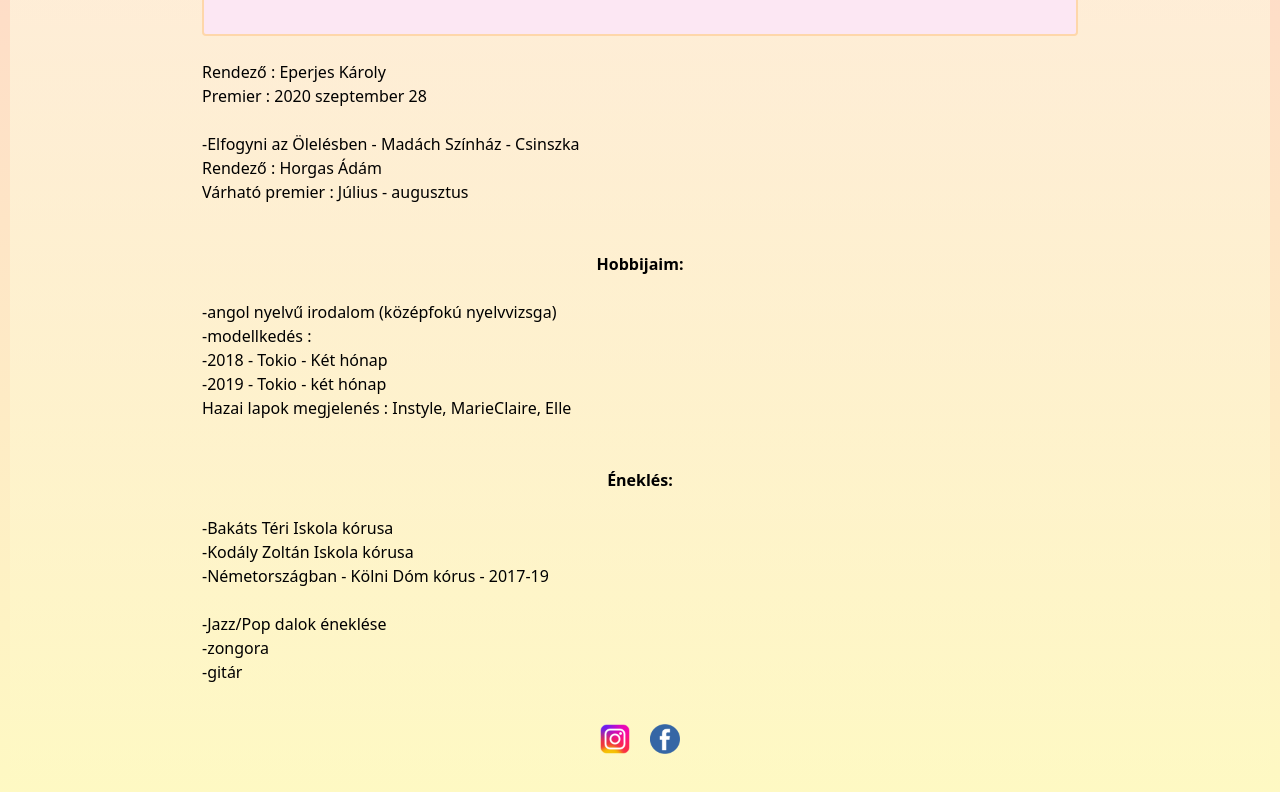
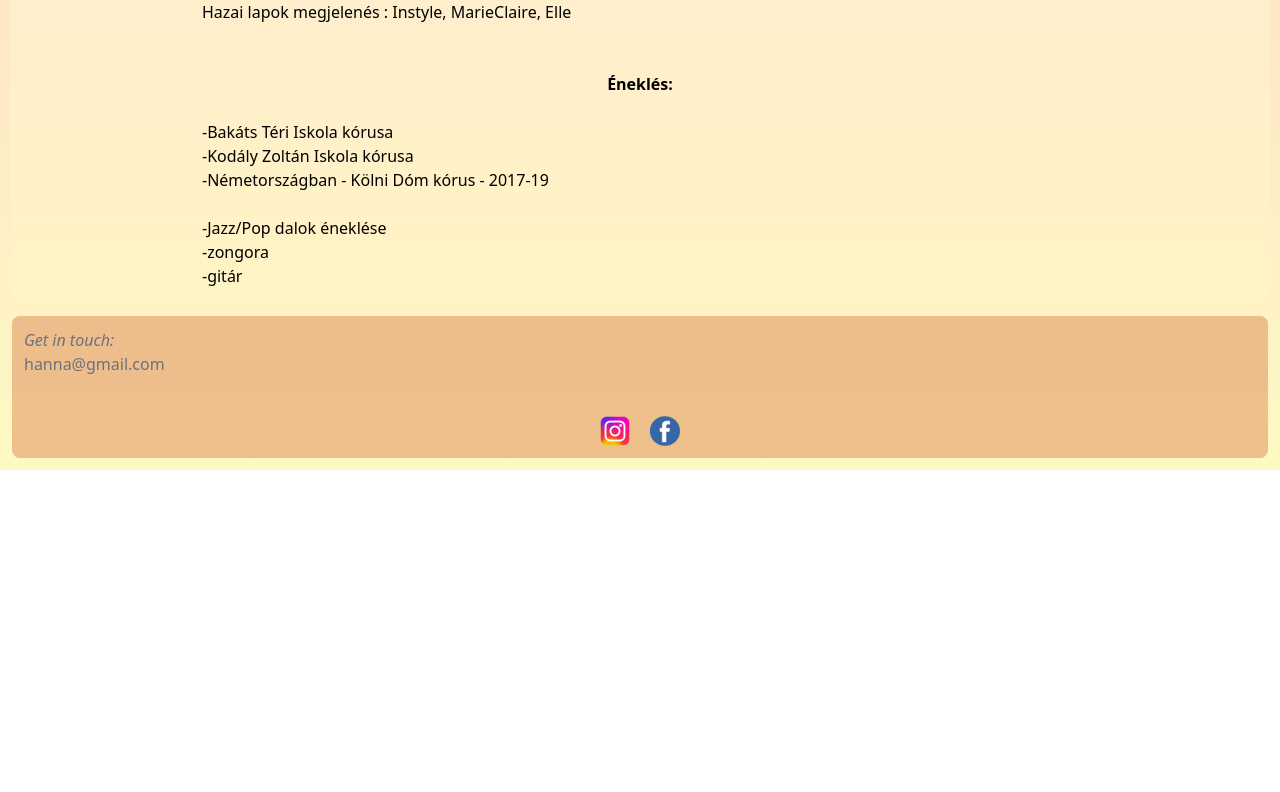
Before and after one commit to vladyslavt97/Anait-Vanoian, a Next.js app: page / in a window 1280 px wide. Shown: the part 1918-2710 px from the top of the page. After the commit the page ends 2388 px from the top, so only its background shows below. Built offline with nearby package versions, Linux system fonts and the light colour scheme; grey boxes are pictures that could not be loaded.

Commit message:
Footer and gallery page

```diff
--- /dev/null
+++ b/app/gallery/page.tsx
@@ -0,0 +1,14 @@
+import Gallery from "@/components/Gallery"
+
+type Props = {}
+
+export default function page({}: Props) {
+  return (
+    <div className="bg-gradient-to-b from-white to-yellow-100/30 rounded-2xl m-2.5 p-4 h-screen flex flex-col justify-center gap-10">
+        <h2 className="text-center font-bold text-lg italic bg-clip-text bg-gradient-to-r from-purple-400 to-pink-600 text-transparent">Gallery</h2>
+        <div>
+            <Gallery/>
+        </div>
+    </div>
+  )
+}
--- a/app/layout.tsx
+++ b/app/layout.tsx
@@ -16,10 +16,10 @@ export default function RootLayout({
 }) {
   return (
     <html lang="en">
-      <body className='bg-gradient-to-b from-indigo-200 via-red-200 to-yellow-100'>
+      <body className='bg-gradient-to-b from-indigo-200 via-red-200 to-yellow-100 h-full'>
       <Header/>
         {children}
-      {/* <Footer/> */}
+      <Footer/>
       </body>
     </html>
   )
--- a/app/page.tsx
+++ b/app/page.tsx
@@ -6,7 +6,6 @@ export default function Home() {
   return (
     <main className="bg-gradient-to-b from-white to-yellow-100/30 rounded-2xl m-2.5 p-4">
       <h1 className="font-bold text-center py-10 text-4xl italic bg-clip-text bg-gradient-to-r from-purple-400 to-pink-600 text-transparent">Kelemen Hanna</h1>
-      <Gallery/>
       <h1 className="font-bold text-center py-2 text-lg italic bg-clip-text bg-gradient-to-r from-purple-400 to-pink-600 text-transparent">életrajz</h1>
       <Bio/>
     </main>
--- a/components/Bio.tsx
+++ b/components/Bio.tsx
@@ -1,4 +1,3 @@
-import Image from "next/image"
 type Props = {}
 
 export default function Bio({}: Props) {
@@ -102,14 +101,6 @@ export default function Bio({}: Props) {
         -zongora<br/>
         -gitár
 
-        <div className="flex flex-row justify-center gap-5">
-            <a href="https://www.instagram.com/hanna_kelemen_/" target="_blank" rel="noopener noreferrer" className="flex justify-center pt-10 pb-5">
-                <Image width={30} height={30} src="/instagram.png" alt=""/>
-            </a>
-            <a href="https://www.facebook.com/hanna.kelemen.71" target="_blank" rel="noopener noreferrer" className="flex justify-center pt-10 pb-5">
-                <Image width={30} height={30} src="/facebook.png" alt=""/>
-            </a>
-        </div>
     </div>
   )
 }
--- a/components/Footer.tsx
+++ b/components/Footer.tsx
@@ -1,7 +1,23 @@
+import Image from "next/image"
+
 type Props = {}
 
 export default function Footer({}: Props) {
   return (
-    <div className=" relative bottom-0">Footer</div>
+    <div className="relative bottom-0 bg-orange-700/30 m-3 rounded-lg flex flex-col gap-10 p-3">
+      <div>
+        <h3 className="italic text-gray-500">Get in touch:</h3>
+        <h3 className="text-gray-500">hanna@gmail.com</h3>
+      </div>
+
+      <div className="flex flex-row justify-center gap-5">
+            <a href="https://www.instagram.com/hanna_kelemen_/" target="_blank" rel="noopener noreferrer" className="flex justify-center">
+                <Image width={30} height={30} src="/instagram.png" alt=""/>
+            </a>
+            <a href="https://www.facebook.com/hanna.kelemen.71" target="_blank" rel="noopener noreferrer" className="flex justify-center">
+                <Image width={30} height={30} src="/facebook.png" alt=""/>
+            </a>
+        </div>
+    </div>
   )
 }
```
